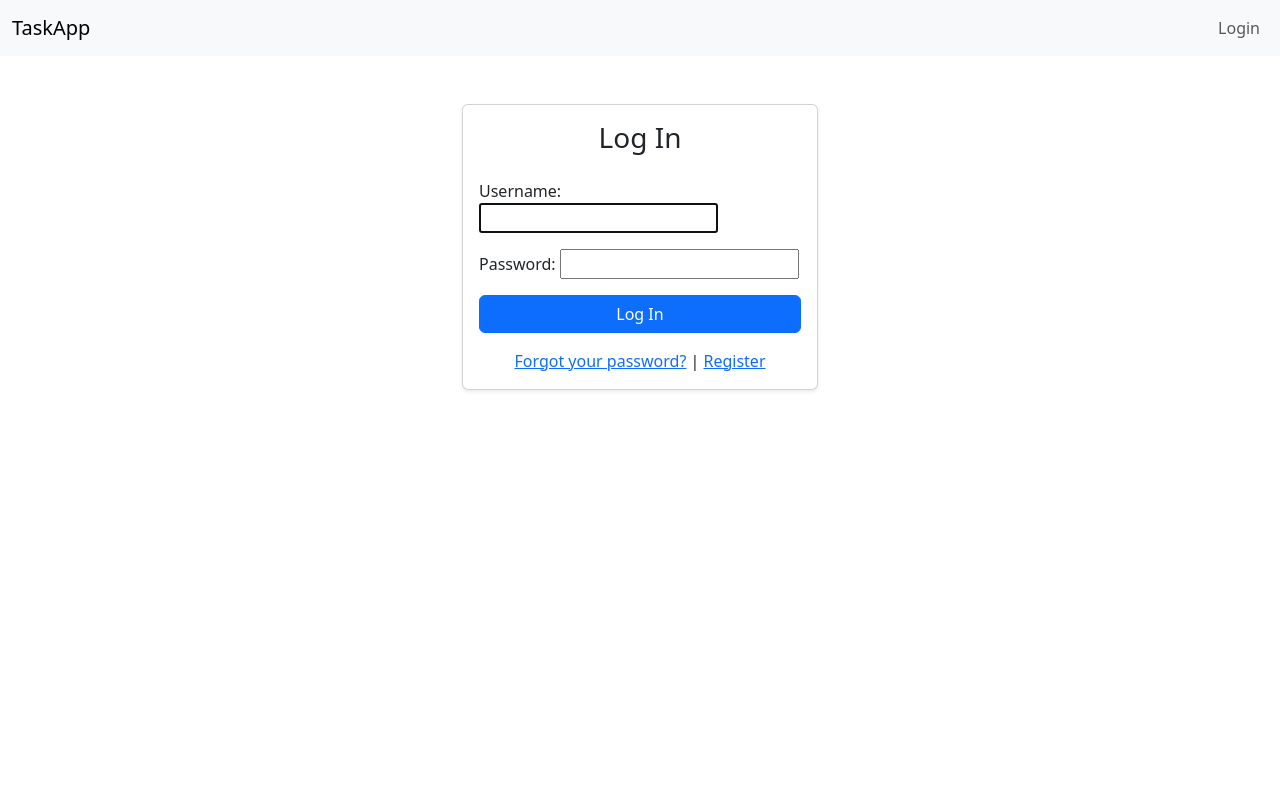
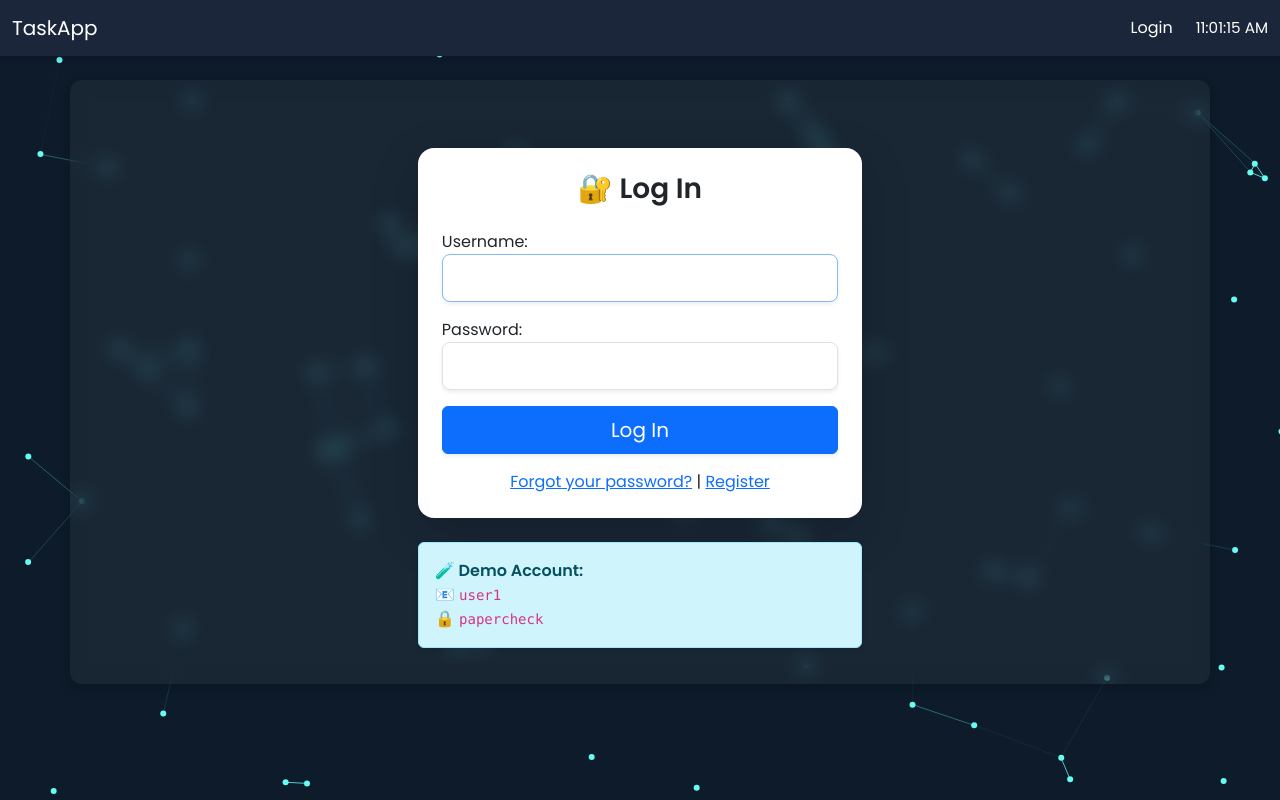
Before and after one commit to rajat1644/web-app-for-exam-checking, a Django app: page /accounts/login/ in a window 1280 px wide. Run offline with Django 5.2, Linux system fonts and the light colour scheme; some libraries are stand-ins or nearby versions.

Commit message:
front end

```diff
--- a/tasks/admin.py
+++ b/tasks/admin.py
@@ -115,6 +115,7 @@ class TaskImageInline(admin.TabularInline):
 
     def image_preview(self, obj):
         if obj.image:
+            print("IMAGE URL:", obj.image.url)  # debug print
             return format_html('<img src="{}" width="100" />', obj.image.url)
         return ""
 
--- a/tasks/templates/base.html
+++ b/tasks/templates/base.html
@@ -6,44 +6,77 @@
   <meta name="viewport" content="width=device-width,initial-scale=1">
   <title>{% block title %}My App{% endblock %}</title>
   {% bootstrap_css %}
+  <link href="https://fonts.googleapis.com/css2?family=Poppins:wght@300;400;600&display=swap" rel="stylesheet">
+  <style>
+    body {
+      font-family: 'Poppins', sans-serif;
+      margin: 0;
+      background: #0d1b2a;
+      color: #fff;
+      overflow-x: hidden;
+      position: relative;
+    }
+
+    .navbar {
+      background-color: #1b263b;
+      box-shadow: 0 2px 8px rgba(0,0,0,0.2);
+    }
+    .navbar-brand, .nav-link, .clock {
+      color: #fff !important;
+      transition: color 0.3s, transform 0.3s;
+    }
+    .nav-link:hover, .navbar-brand:hover {
+      color: #66fcf1 !important;
+      transform: scale(1.05);
+    }
+    .container {
+      background: rgba(255,255,255,0.05);
+      border-radius: 12px;
+      box-shadow: 0 4px 12px rgba(0,0,0,0.2);
+      padding: 20px;
+      backdrop-filter: blur(10px);
+    }
+    #particles-js {
+      position: fixed;
+      top: 0; left: 0;
+      width: 100%;
+      height: 100%;
+      z-index: -1;
+    }
+    .clock {
+      font-weight: 400;
+      margin-left: 15px;
+      font-size: 0.95rem;
+    }
+  </style>
 </head>
 <body>
 
-<nav class="navbar navbar-expand-lg navbar-light bg-light mb-4">
+<div id="particles-js"></div>
+
+<nav class="navbar navbar-expand-lg navbar-dark mb-4">
   <div class="container-fluid">
     <a class="navbar-brand" href="{% url 'task_list' %}">TaskApp</a>
     <button class="navbar-toggler" type="button" data-bs-toggle="collapse"
             data-bs-target="#mainNav" aria-label="Toggle navigation">
       <span class="navbar-toggler-icon"></span>
     </button>
-    <div class="collapse navbar-collapse justify-content-end" id="mainNav">
+    <div class="collapse navbar-collapse justify-content-end align-items-center" id="mainNav">
       <ul class="navbar-nav">
         {% if user.is_authenticated %}
-          <li class="nav-item">
-            <a class="nav-link" href="{% url 'dashboard' %}">Dashboard</a>
-          </li>
-          <li class="nav-item">
-            <a class="nav-link" href="{% url 'profile' %}">Profile</a>  {# link for profile #}
-          </li>
-          <li class="nav-item">
-            <a class="nav-link" href="{% url 'submission_history' %}">My History</a>
-          </li>
-          <li class="nav-item">
-            <a class="nav-link" href="{% url 'completed_tasks' %}">Completed Tasks</a>
-          </li>
-
-          <li class="nav-item">
-            <a class="nav-link" href="#" onclick="document.getElementById('logout-form').submit()">Logout</a>
-          </li>
+          <li class="nav-item"><a class="nav-link" href="{% url 'dashboard' %}">Dashboard</a></li>
+          <li class="nav-item"><a class="nav-link" href="{% url 'profile' %}">Profile</a></li>
+          <li class="nav-item"><a class="nav-link" href="{% url 'submission_history' %}">My History</a></li>
+          <li class="nav-item"><a class="nav-link" href="{% url 'completed_tasks' %}">Completed Tasks</a></li>
+          <li class="nav-item"><a class="nav-link" href="#" onclick="document.getElementById('logout-form').submit()">Logout</a></li>
           <form id="logout-form" method="post" action="{% url 'logout' %}" style="display:none;">
             {% csrf_token %}
           </form>
         {% else %}
-          <li class="nav-item">
-            <a class="nav-link" href="{% url 'login' %}?next={{ request.path }}">Login</a>
-          </li>
+          <li class="nav-item"><a class="nav-link" href="{% url 'login' %}?next={{ request.path }}">Login</a></li>
         {% endif %}
       </ul>
+      <div class="clock" id="clock"></div>
     </div>
   </div>
 </nav>
@@ -54,5 +87,29 @@
 </div>
 
 {% bootstrap_javascript %}
+<script>
+  function updateClock() {
+    const clock = document.getElementById('clock');
+    const now = new Date();
+    clock.textContent = now.toLocaleTimeString();
+  }
+  setInterval(updateClock, 1000);
+  updateClock();
+</script>
+
+<!-- particles.js CDN -->
+<script src="https://cdn.jsdelivr.net/particles.js/2.0.0/particles.min.js"></script>
+<script>
+particlesJS('particles-js', {
+  "particles": {
+    "number": {"value": 60},
+    "size": {"value": 3},
+    "color": {"value": "#66fcf1"},
+    "line_linked": {"enable": true, "color": "#66fcf1"},
+    "move": {"speed": 2}
+  }
+});
+</script>
+
 </body>
 </html>
--- a/tasks/templates/registration/login.html
+++ b/tasks/templates/registration/login.html
@@ -1,16 +1,17 @@
 {% extends 'base.html' %}
+{% load widget_tweaks %}
+
 {% load django_bootstrap5 %}
 
-{% block title %}login{% endblock %}
+{% block title %}Login{% endblock %}
 
 {% block content %}
 <div class="row justify-content-center mt-5">
-  <div class="col-md-4">
-    <div class="card shadow-sm">
-      <div class="card-body">
-        <h3 class="card-title text-center mb-4">Log In</h3>
+  <div class="col-md-5">
+    <div class="card shadow-lg border-0 rounded-4">
+      <div class="card-body p-4">
+        <h3 class="card-title text-center mb-4 fw-bold">🔐 Log In</h3>
 
-        {# Display any validation errors #}
         {% if form.non_field_errors %}
           <div class="alert alert-danger">
             {{ form.non_field_errors }}
@@ -18,13 +19,11 @@
         {% endif %}
 
         <form method="post" action="{% url 'login' %}" class="needs-validation" novalidate>
-
           {% csrf_token %}
 
-          {# Username field #}
           <div class="mb-3">
             {{ form.username.label_tag }}
-            {{ form.username }}
+            {{ form.username|add_class:"form-control form-control-lg shadow-sm" }}
             {% if form.username.errors %}
               <div class="invalid-feedback d-block">
                 {{ form.username.errors.0 }}
@@ -32,10 +31,9 @@
             {% endif %}
           </div>
 
-          {# Password field #}
           <div class="mb-3">
             {{ form.password.label_tag }}
-            {{ form.password }}
+            {{ form.password|add_class:"form-control form-control-lg shadow-sm" }}
             {% if form.password.errors %}
               <div class="invalid-feedback d-block">
                 {{ form.password.errors.0 }}
@@ -43,17 +41,31 @@
             {% endif %}
           </div>
 
-          {# Submit button #}
-          <button type="submit" class="btn btn-primary w-100">Log In</button>
+          <button type="submit" class="btn btn-primary w-100 py-2 fs-5 shadow-sm login-btn">Log In</button>
         </form>
 
         <div class="mt-3 text-center">
           <a href="{% url 'password_reset' %}">Forgot your password?</a> |
           <a href="{% url 'register' %}">Register</a>
         </div>
+      </div>
+    </div>
 
-      </div>
+    <div class="alert alert-info mt-4 shadow-sm" role="alert">
+      <strong>🧪 Demo Account:</strong><br>
+      📧 <code>user1</code><br>
+      🔒 <code>papercheck</code>
     </div>
   </div>
 </div>
+
+<style>
+  .login-btn:hover {
+    background-color: #0d6efd;
+    box-shadow: 0 4px 12px rgba(13, 110, 253, 0.5);
+    transform: scale(1.02);
+    transition: all 0.3s ease-in-out;
+  }
+</style>
+
 {% endblock %}
--- a/tasks/urls.py
+++ b/tasks/urls.py
@@ -2,11 +2,13 @@ from django.urls import path
 from . import views
 from .views import role_based_redirect_view
 
+
 urlpatterns = [
     path('redirect-after-login/', role_based_redirect_view, name='role_redirect'),
-    path('', views.task_list, name='task_list'),
+
     path('register/', views.register, name='register'),
     path('profile/', views.profile, name='profile'),
+    path('', views.task_list, name='task_list'),
     path('dashboard/', views.dashboard, name='dashboard'),
     path('task/<int:task_id>/', views.task_detail, name='task_detail'),
     path('history/', views.submission_history, name='submission_history'),
@@ -15,8 +17,16 @@ urlpatterns = [
     path('submitted-dashboard/', views.submitted_dashboard, name='submitted_dashboard'),
     path('completed/', views.completed_tasks, name='completed_tasks'),
     path('', views.role_based_redirect_view, name='home'),
+    path('completed-tasks/', views.completed_tasks, name='completed_tasks'),
+    path('submit-success/<int:submission_id>/', views.submit_success, name='submit_success'),
+
+
     path('submission/<int:submission_id>/view/', views.view_submission, name='view_submission'),
     path('edit-submission/<int:submission_id>/', views.edit_submission, name='edit_submission'),
     path('save-edited-submission/<int:submission_id>/', views.save_edited_submission, name='save_edited_submission'),
+    # Removed submit-success URL pattern as per user request to simplify flow
+    # path('submit-success/<int:submission_id>/', views.submit_success, name='submit_success'),
+
+
 
 ]
```
Also changed, not shown: myproject/settings.py (+29 -25 lines), tasks/templates/edit_submission.html (+45 -24 lines), tasks/templates/tasks/task_detail.html (+14 -13 lines), tasks/views.py (+45 -3 lines).
